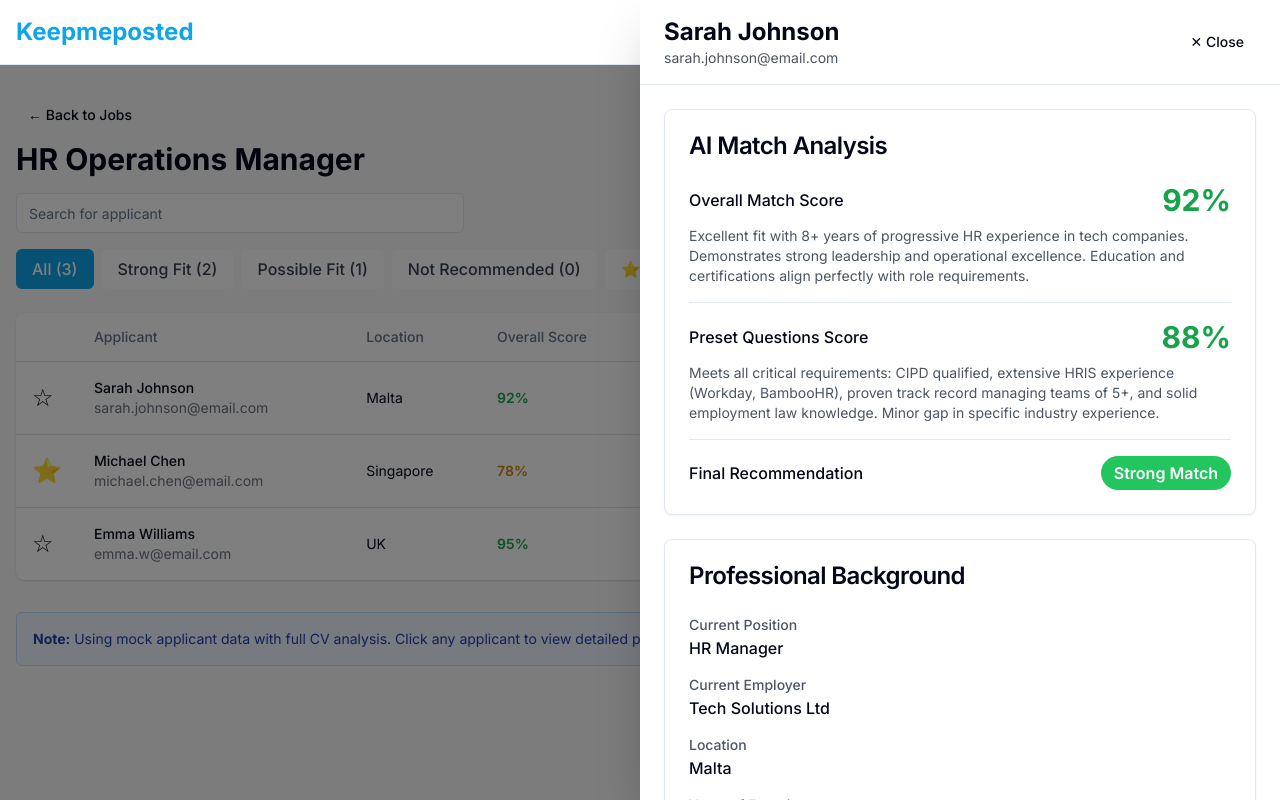
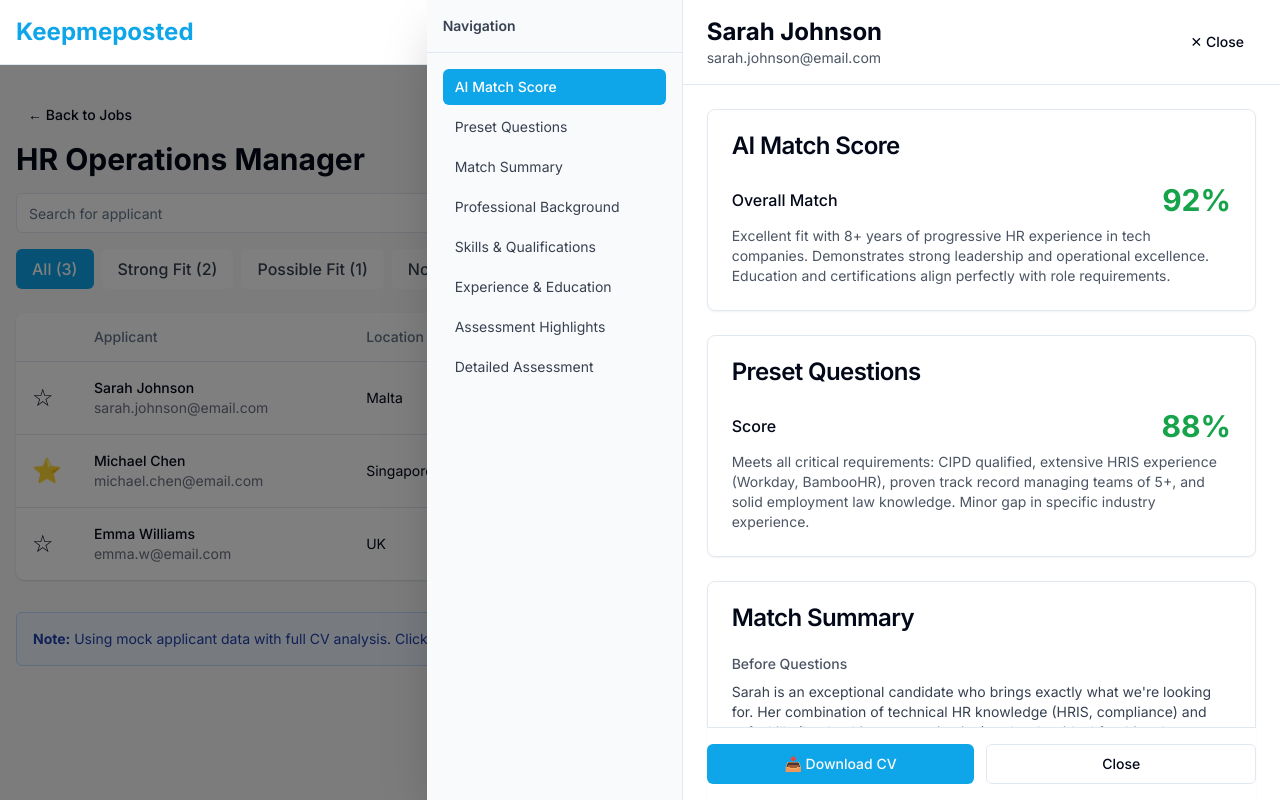
Before and after one commit to schaak722/keepmeposted-frontend, a Next.js app: page /company/1/jobs/1/applicants in a window 1280 px wide. Both pictures are taken after a click on the element 640 px from the left and 397 px from the top of the page. Built offline with nearby package versions, Linux system fonts and the light colour scheme.

Commit message:
Add files via upload

```diff
--- a/components/applicant-details/applicant-details-panel.tsx
+++ b/components/applicant-details/applicant-details-panel.tsx
@@ -1,5 +1,6 @@
 "use client"
 
+import { useState, useRef } from "react"
 import { Badge } from "@/components/ui/badge"
 import { Button } from "@/components/ui/button"
 import { Card, CardContent, CardHeader, CardTitle } from "@/components/ui/card"
@@ -9,7 +10,33 @@ interface ApplicantDetailsProps {
   onClose: () => void
 }
 
+const navigationSections = [
+  { id: "match-score", label: "AI Match Score" },
+  { id: "preset-questions", label: "Preset Questions" },
+  { id: "match-summary", label: "Match Summary" },
+  { id: "professional", label: "Professional Background" },
+  { id: "skills", label: "Skills & Qualifications" },
+  { id: "experience", label: "Experience & Education" },
+  { id: "assessment", label: "Assessment Highlights" },
+  { id: "detailed", label: "Detailed Assessment" },
+]
+
 export function ApplicantDetailsPanel({ applicant, onClose }: ApplicantDetailsProps) {
+  const [activeSection, setActiveSection] = useState("match-score")
+  const contentRef = useRef<HTMLDivElement>(null)
+
+  const scrollToSection = (sectionId: string) => {
+    const element = document.getElementById(sectionId)
+    if (element && contentRef.current) {
+      const offset = element.offsetTop - contentRef.current.offsetTop - 80 // Account for sticky header
+      contentRef.current.scrollTo({
+        top: offset,
+        behavior: "smooth"
+      })
+      setActiveSection(sectionId)
+    }
+  }
+
   const handleDownloadCV = () => {
     alert(`Downloading CV for ${applicant.name}... (Backend integration coming soon)`)
   }
@@ -31,7 +58,31 @@ export function ApplicantDetailsPanel({ applicant, onClose }: ApplicantDetailsPr
   }
 
   return (
-    <div className="fixed inset-y-0 right-0 w-full md:w-2/3 lg:w-1/2 bg-white shadow-2xl overflow-y-auto z-50 animate-in slide-in-from-right">
+    <div className="fixed inset-y-0 right-0 w-full lg:w-2/3 bg-white shadow-2xl z-50 flex animate-in slide-in-from-right">
+      {/* Navigation Sidebar - Hidden on mobile, visible on desktop */}
+      <div className="hidden lg:block w-64 border-r bg-gray-50 overflow-y-auto">
+        <div className="sticky top-0 bg-gray-50 border-b px-4 py-4">
+          <h3 className="font-semibold text-sm text-gray-700">Navigation</h3>
+        </div>
+        <nav className="p-4 space-y-1">
+          {navigationSections.map((section) => (
+            <button
+              key={section.id}
+              onClick={() => scrollToSection(section.id)}
+              className={`w-full text-left px-3 py-2 rounded-md text-sm transition-colors ${
+                activeSection === section.id
+                  ? "bg-brand-blue text-white font-medium"
+                  : "text-gray-700 hover:bg-gray-200"
+              }`}
+            >
+              {section.label}
+            </button>
+          ))}
+        </nav>
+      </div>
+
+      {/* Main Content */}
+      <div className="flex-1 overflow-y-auto" ref={contentRef}>
         {/* Header */}
         <div className="sticky top-0 bg-white border-b px-6 py-4 flex items-center justify-between z-10">
           <div>
@@ -44,38 +95,56 @@ export function ApplicantDetailsPanel({ applicant, onClose }: ApplicantDetailsPr
         </div>
 
         <div className="p-6 space-y-6">
-        {/* AI Match Scores */}
-        <Card>
+          {/* AI Match Score */}
+          <Card id="match-score">
             <CardHeader>
-            <CardTitle>AI Match Analysis</CardTitle>
+              <CardTitle>AI Match Score</CardTitle>
             </CardHeader>
             <CardContent className="space-y-4">
-            {/* Overall Score */}
               <div>
                 <div className="flex items-center justify-between mb-2">
-                <span className="font-medium">Overall Match Score</span>
+                  <span className="font-medium">Overall Match</span>
                   <span className={`text-3xl font-bold ${getScoreColor(applicant.overall_match_score)}`}>
                     {applicant.overall_match_score}%
                   </span>
                 </div>
                 <p className="text-sm text-gray-600">{applicant.overall_reasoning}</p>
               </div>
+            </CardContent>
+          </Card>
 
           {/* Preset Questions Score */}
-            <div className="pt-4 border-t">
+          <Card id="preset-questions">
+            <CardHeader>
+              <CardTitle>Preset Questions</CardTitle>
+            </CardHeader>
+            <CardContent className="space-y-4">
+              <div>
                 <div className="flex items-center justify-between mb-2">
-                <span className="font-medium">Preset Questions Score</span>
+                  <span className="font-medium">Score</span>
                   <span className={`text-3xl font-bold ${getScoreColor(applicant.preset_questions_score)}`}>
                     {applicant.preset_questions_score}%
                   </span>
                 </div>
                 <p className="text-sm text-gray-600">{applicant.preset_reasoning}</p>
               </div>
+            </CardContent>
+          </Card>
 
-            {/* Final Recommendation */}
+          {/* Match Summary */}
+          <Card id="match-summary">
+            <CardHeader>
+              <CardTitle>Match Summary</CardTitle>
+            </CardHeader>
+            <CardContent className="space-y-4">
+              <div>
+                <span className="text-sm font-medium text-gray-600 block mb-2">Before Questions</span>
+                <p className="text-sm text-gray-700">{applicant.fit_notes?.split('\n\n')[0] || "Candidate shows strong alignment with role requirements."}</p>
+              </div>
               <div className="pt-4 border-t">
-              <div className="flex items-center justify-between">
-                <span className="font-medium">Final Recommendation</span>
+                <span className="text-sm font-medium text-gray-600 block mb-2">After Preset Questions</span>
+                <div className="flex items-center gap-2 mb-2">
+                  <span className="text-sm">Final Recommendation:</span>
                   {getRecommendationBadge(applicant.final_recommendation)}
                 </div>
               </div>
@@ -83,7 +152,7 @@ export function ApplicantDetailsPanel({ applicant, onClose }: ApplicantDetailsPr
           </Card>
 
           {/* Professional Background */}
-        <Card>
+          <Card id="professional">
             <CardHeader>
               <CardTitle>Professional Background</CardTitle>
             </CardHeader>
@@ -100,9 +169,17 @@ export function ApplicantDetailsPanel({ applicant, onClose }: ApplicantDetailsPr
                 <span className="text-sm font-medium text-gray-600">Location</span>
                 <p className="font-medium">{applicant.location}</p>
               </div>
+              <div className="flex gap-8">
                 <div>
-              <span className="text-sm font-medium text-gray-600">Years of Experience</span>
-              <p className="font-medium">{applicant.years_experience} years</p>
+                  <span className="text-sm font-medium text-gray-600 block">Years of Experience</span>
+                  <p className="text-2xl font-bold text-brand-blue">{applicant.years_experience}</p>
+                </div>
+                {applicant.average_duration && (
+                  <div>
+                    <span className="text-sm font-medium text-gray-600 block">Average Job Duration</span>
+                    <p className="text-2xl font-bold text-brand-blue">{applicant.average_duration} yrs</p>
+                  </div>
+                )}
               </div>
               {applicant.contact_number && (
                 <div>
@@ -113,10 +190,10 @@ export function ApplicantDetailsPanel({ applicant, onClose }: ApplicantDetailsPr
             </CardContent>
           </Card>
 
-        {/* Skills */}
-        <Card>
+          {/* Skills & Qualifications */}
+          <Card id="skills">
             <CardHeader>
-            <CardTitle>Skills & Competencies</CardTitle>
+              <CardTitle>Skills & Qualifications</CardTitle>
             </CardHeader>
             <CardContent className="space-y-4">
               <div>
@@ -149,31 +226,25 @@ export function ApplicantDetailsPanel({ applicant, onClose }: ApplicantDetailsPr
           </Card>
 
           {/* Experience & Qualifications */}
-        <Card>
+          <Card id="experience">
             <CardHeader>
-            <CardTitle>Experience & Qualifications</CardTitle>
+              <CardTitle>Experience & Education</CardTitle>
             </CardHeader>
-          <CardContent className="space-y-3">
+            <CardContent className="space-y-4">
               <div>
-              <span className="text-sm font-medium text-gray-600 block mb-1">Relevant Experience</span>
-              <p className="text-sm">{applicant.relevant_experience}</p>
+                <span className="text-sm font-medium text-gray-600 block mb-2">Relevant Qualification</span>
+                <div className="text-sm text-gray-700 whitespace-pre-line">{applicant.qualifications}</div>
               </div>
-            <div>
-              <span className="text-sm font-medium text-gray-600 block mb-1">Qualifications</span>
-              <p className="text-sm">{applicant.qualifications}</p>
+              <div className="pt-4 border-t">
+                <span className="text-sm font-medium text-gray-600 block mb-2">Relevant Experience</span>
+                <div className="text-sm text-gray-700 whitespace-pre-line">{applicant.relevant_experience}</div>
               </div>
-            {applicant.average_duration && (
-              <div>
-                <span className="text-sm font-medium text-gray-600">Average Job Duration</span>
-                <p className="font-medium">{applicant.average_duration} years</p>
-              </div>
-            )}
             </CardContent>
           </Card>
 
-        {/* Red Flags & Green Flags */}
+          {/* Assessment Highlights */}
           {(applicant.red_flags?.length > 0 || applicant.green_flags?.length > 0) && (
-          <Card>
+            <Card id="assessment">
               <CardHeader>
                 <CardTitle>Assessment Highlights</CardTitle>
               </CardHeader>
@@ -192,7 +263,7 @@ export function ApplicantDetailsPanel({ applicant, onClose }: ApplicantDetailsPr
                   </div>
                 )}
                 {applicant.red_flags && applicant.red_flags.length > 0 && (
-                <div>
+                  <div className="pt-4 border-t">
                     <span className="text-sm font-medium text-red-600 block mb-2">⚠ Red Flags</span>
                     <ul className="space-y-1">
                       {applicant.red_flags.map((flag: string, i: number) => (
@@ -208,9 +279,9 @@ export function ApplicantDetailsPanel({ applicant, onClose }: ApplicantDetailsPr
             </Card>
           )}
 
-        {/* Detailed Reasoning */}
+          {/* Detailed Assessment */}
           {applicant.fit_notes && (
-          <Card>
+            <Card id="detailed">
               <CardHeader>
                 <CardTitle>Detailed Assessment</CardTitle>
               </CardHeader>
@@ -221,7 +292,7 @@ export function ApplicantDetailsPanel({ applicant, onClose }: ApplicantDetailsPr
           )}
 
           {/* Actions */}
-        <div className="flex gap-3 pt-4">
+          <div className="flex gap-3 pt-4 sticky bottom-0 bg-white border-t py-4">
             <Button onClick={handleDownloadCV} className="flex-1 bg-brand-blue hover:bg-brand-blue-dark">
               📥 Download CV
             </Button>
@@ -231,5 +302,6 @@ export function ApplicantDetailsPanel({ applicant, onClose }: ApplicantDetailsPr
           </div>
         </div>
       </div>
+    </div>
   )
 }
```
Lines whose indentation alone changed are shown as unchanged.
